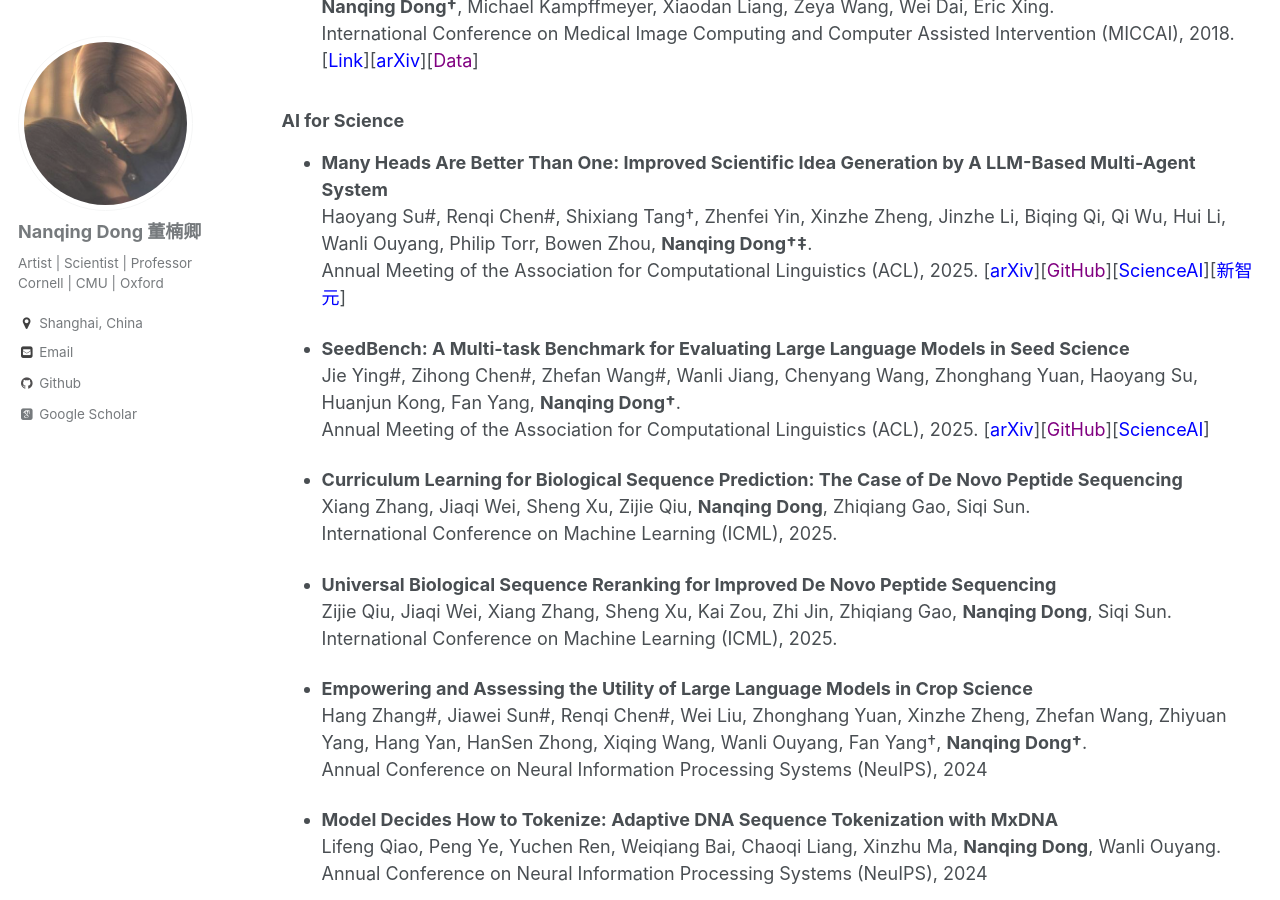
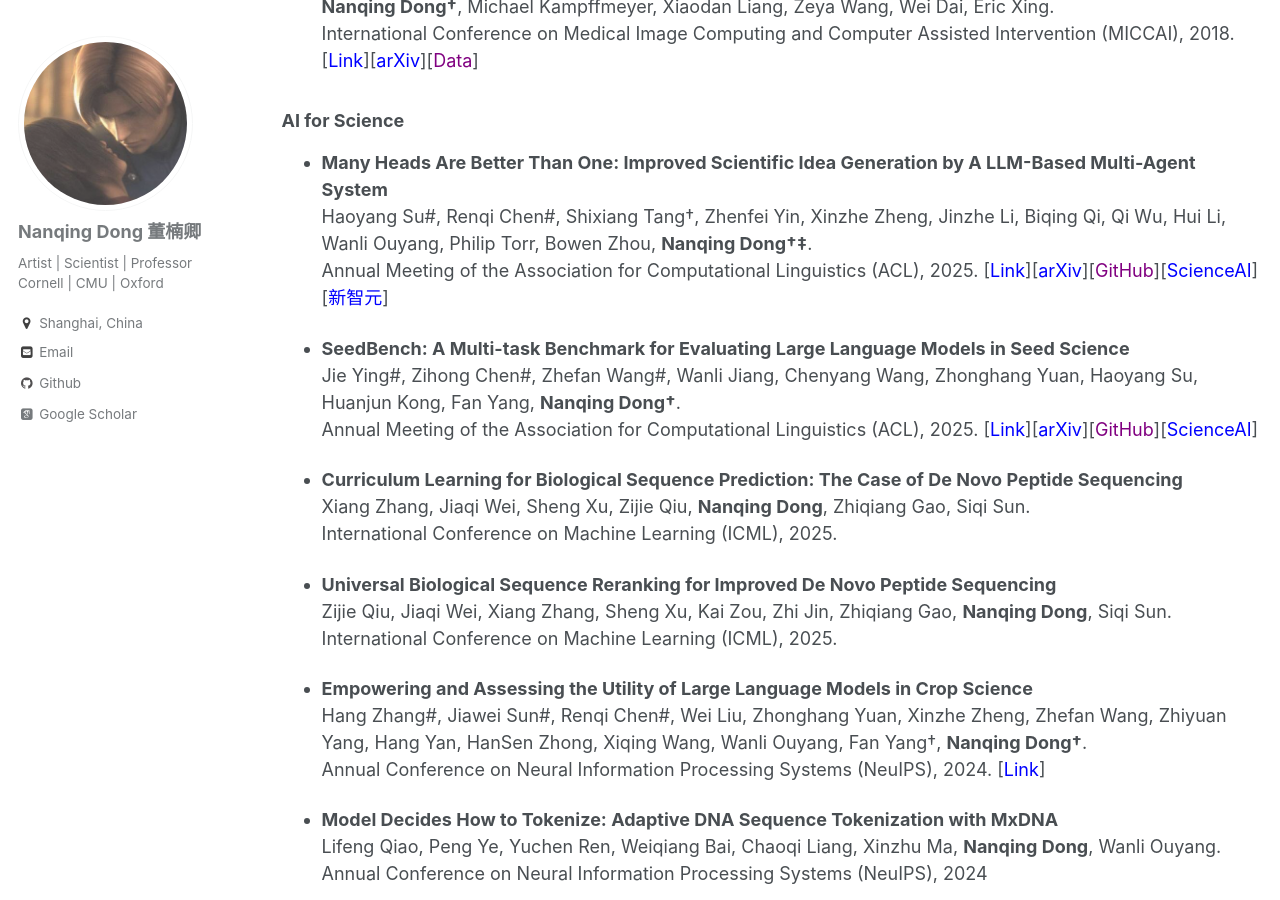
Before and after one commit to eveningdong/eveningdong.github.io, a Jekyll site: the page built from _pages/publication.md, in a window 1280 px wide and 900 px high, scrolled down 3998 px. Built offline with Jekyll 4.4.1, drawn with Linux system fonts in a browser that asks for light colours; some web fonts are replaced.

Commit message:
Update publication.md

```diff
--- a/_pages/publication.md
+++ b/_pages/publication.md
@@ -134,11 +134,11 @@ The research topics are listed in alphabetical order.
 ### AI for Science
 * **Many Heads Are Better Than One: Improved Scientific Idea Generation by A LLM-Based Multi-Agent System**
   Haoyang Su#, Renqi Chen#, Shixiang Tang†, Zhenfei Yin, Xinzhe Zheng, Jinzhe Li, Biqing Qi, Qi Wu, Hui Li, Wanli Ouyang, Philip Torr, Bowen Zhou, **Nanqing Dong†‡**.
-  Annual Meeting of the Association for Computational Linguistics (ACL), 2025. [[<span style="color:blue">arXiv</span>]](https://arxiv.org/abs/2410.09403)[[<span style="color:purple">GitHub</span>]](https://github.com/open-sciencelab/Virtual-Scientists)[[<span style="color:blue">ScienceAI</span>]](https://mp.weixin.qq.com/s/6qhshDFds3AFT97rdYJkRg)[[<span style="color:blue">新智元</span>]](https://mp.weixin.qq.com/s/KCZKBVi0iy-035_NlHWIeg)
+  Annual Meeting of the Association for Computational Linguistics (ACL), 2025. [[<span style="color:blue">Link</span>]](https://aclanthology.org/2025.acl-long.1368/)[[<span style="color:blue">arXiv</span>]](https://arxiv.org/abs/2410.09403)[[<span style="color:purple">GitHub</span>]](https://github.com/open-sciencelab/Virtual-Scientists)[[<span style="color:blue">ScienceAI</span>]](https://mp.weixin.qq.com/s/6qhshDFds3AFT97rdYJkRg)[[<span style="color:blue">新智元</span>]](https://mp.weixin.qq.com/s/KCZKBVi0iy-035_NlHWIeg)
 
 * **SeedBench: A Multi-task Benchmark for Evaluating Large Language Models in Seed Science**
   Jie Ying#, Zihong Chen#, Zhefan Wang#, Wanli Jiang, Chenyang Wang, Zhonghang Yuan, Haoyang Su, Huanjun Kong, Fan Yang, **Nanqing Dong†**.
-  Annual Meeting of the Association for Computational Linguistics (ACL), 2025. [[<span style="color:blue">arXiv</span>]](https://arxiv.org/abs/2505.13220)[[<span style="color:purple">GitHub</span>]](https://github.com/open-sciencelab/SeedBench)[[<span style="color:blue">ScienceAI</span>]](https://mp.weixin.qq.com/s/uy3bgotXEtb2FDT25HvQNQ)
+  Annual Meeting of the Association for Computational Linguistics (ACL), 2025. [[<span style="color:blue">Link</span>]](https://aclanthology.org/2025.acl-long.1516/)[[<span style="color:blue">arXiv</span>]](https://arxiv.org/abs/2505.13220)[[<span style="color:purple">GitHub</span>]](https://github.com/open-sciencelab/SeedBench)[[<span style="color:blue">ScienceAI</span>]](https://mp.weixin.qq.com/s/uy3bgotXEtb2FDT25HvQNQ)
 
 * **Curriculum Learning for Biological Sequence Prediction: The Case of De Novo Peptide Sequencing**
   Xiang Zhang, Jiaqi Wei, Sheng Xu, Zijie Qiu, **Nanqing Dong**, Zhiqiang Gao, Siqi Sun.
@@ -150,7 +150,7 @@ The research topics are listed in alphabetical order.
 
 * **Empowering and Assessing the Utility of Large Language Models in Crop Science**
   Hang Zhang#, Jiawei Sun#, Renqi Chen#, Wei Liu, Zhonghang Yuan, Xinzhe Zheng, Zhefan Wang, Zhiyuan Yang, Hang Yan, HanSen Zhong, Xiqing Wang, Wanli Ouyang, Fan Yang†, **Nanqing Dong†**.
-  Annual Conference on Neural Information Processing Systems (NeuIPS), 2024
+  Annual Conference on Neural Information Processing Systems (NeuIPS), 2024. [[<span style="color:blue">Link</span>]](https://proceedings.neurips.cc/paper_files/paper/2024/hash/5e5783c673cf05cfd4b3ebf46e96abfc-Abstract-Datasets_and_Benchmarks_Track.html)
 
 * **Model Decides How to Tokenize: Adaptive DNA Sequence Tokenization with MxDNA**
   Lifeng Qiao, Peng Ye, Yuchen Ren, Weiqiang Bai, Chaoqi Liang, Xinzhu Ma, **Nanqing Dong**, Wanli Ouyang.
@@ -200,7 +200,7 @@ The research topics are listed in alphabetical order.
 ### Natural Language Processing
 * **ROGRAG: A Robustly Optimized GraphRAG Framework**
   Zhefan Wang, Huanjun Kong, Jie Ying, Wanli Ouyang, **Nanqing Dong†**.
-  Annual Meeting of the Association for Computational Linguistics (ACL), 2025. [[<span style="color:blue">arXiv</span>]](https://arxiv.org/abs/2410.09403)[[<span style="color:purple">GitHub</span>]](https://github.com/tpoisonooo/ROGRAG)
+  Annual Meeting of the Association for Computational Linguistics (ACL), 2025. [[<span style="color:blue">Link</span>]](https://aclanthology.org/2025.acl-demo.58/)[[<span style="color:blue">arXiv</span>]](https://arxiv.org/abs/2410.09403)[[<span style="color:purple">GitHub</span>]](https://github.com/tpoisonooo/ROGRAG)
 
 
 [//]: # (* **Computationally-Efficient Vision Transformer for Medical Image Semantic Segmentation via Dual Pseudo-Label Supervision**  )
```
